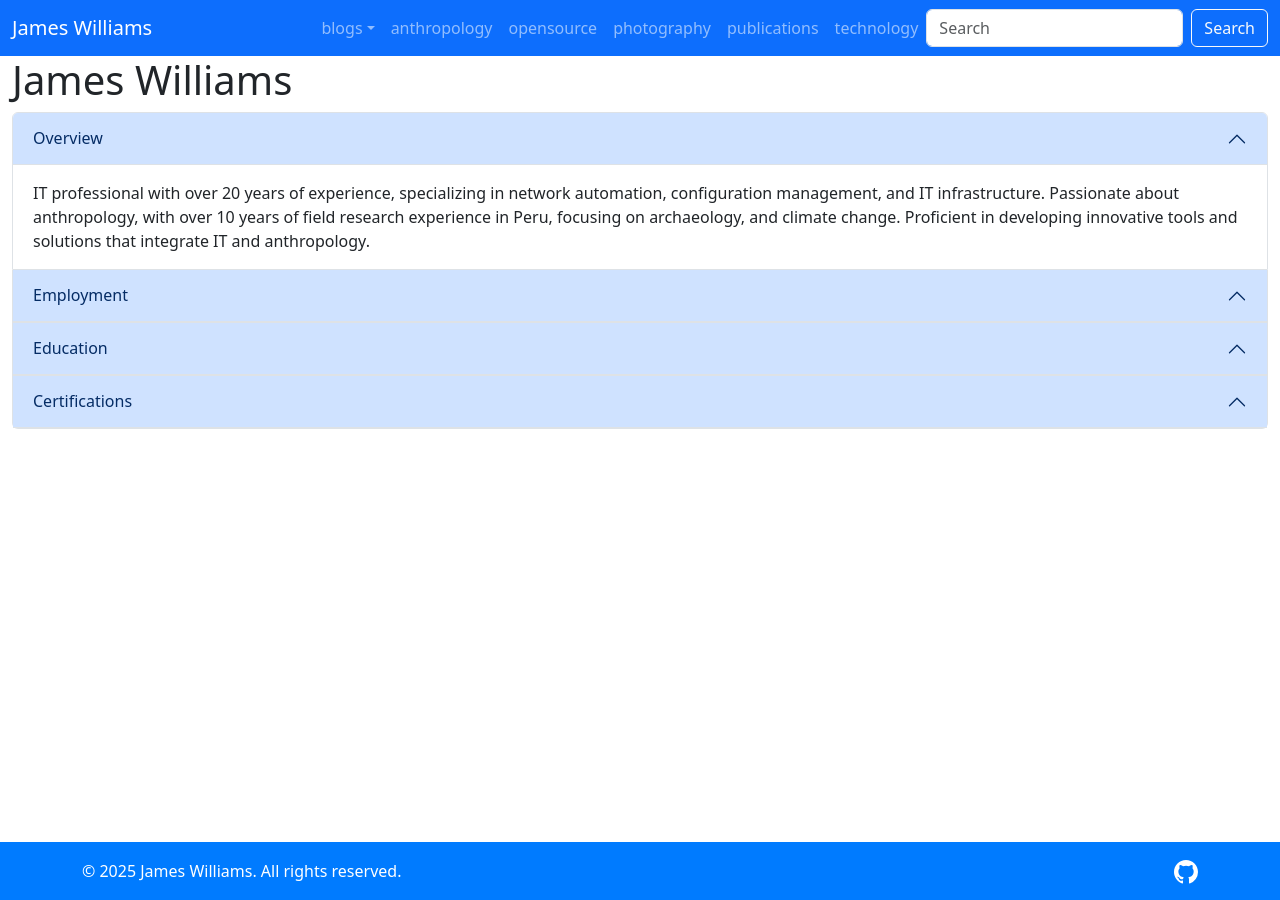
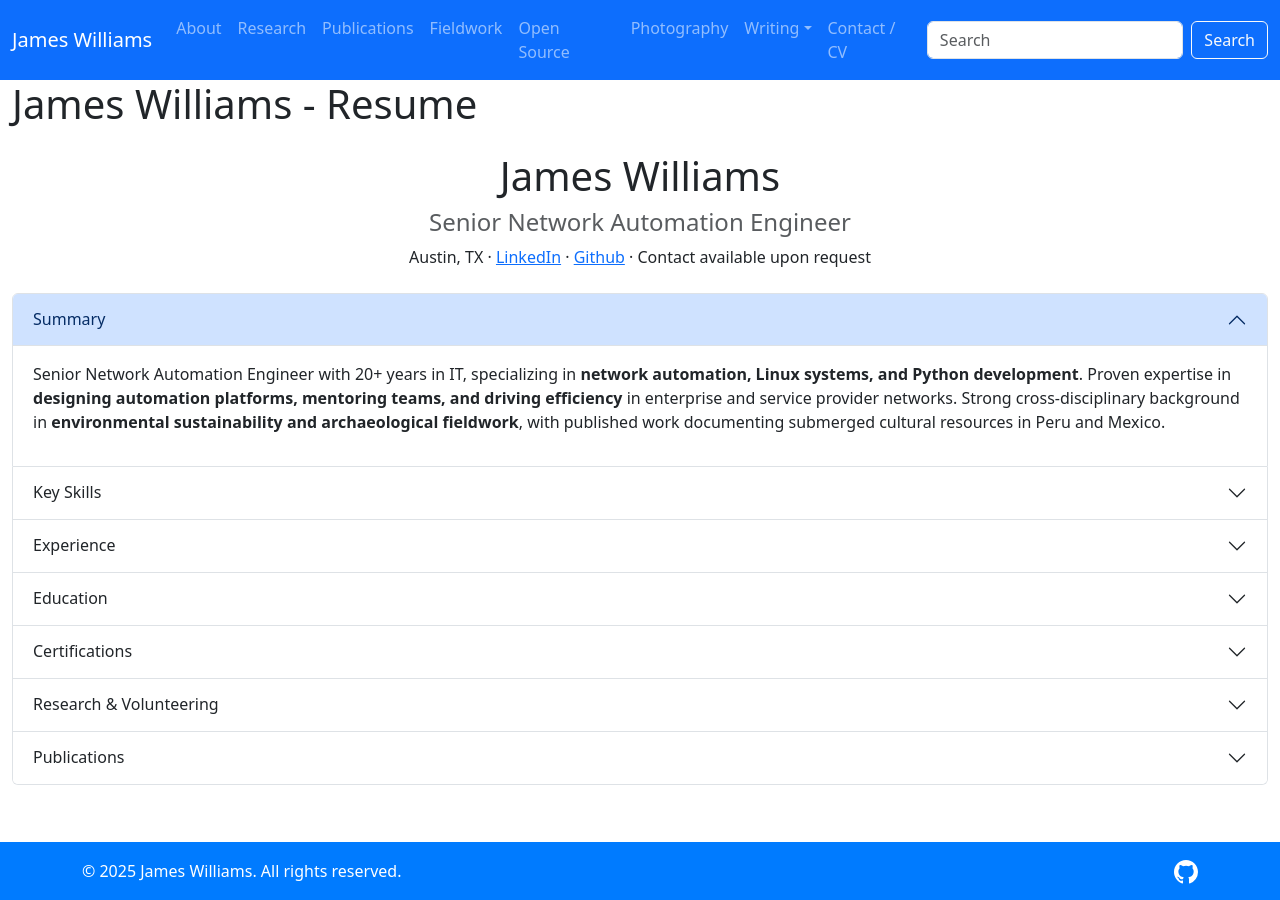
Before and after one commit to jtdub/jtdub.com, a Jekyll site: the page built from resume/index.html, in a window 1280 px wide. Built offline with Jekyll 4.4.1, drawn with Linux system fonts in a browser that asks for light colours; nearby versions of some CDN libraries.

Commit message:
addresses #53

```diff
--- a/_data/resume.yml
+++ b/_data/resume.yml
@@ -1,123 +1,102 @@
 ---
 summary: |
-  IT professional with over 20 years of experience, specializing in network automation,
-  configuration management, and IT infrastructure. Passionate about anthropology, with
-  over 10 years of field research experience in Peru, focusing on archaeology, and
-  climate change. Proficient in developing innovative tools and solutions that integrate
-  IT and anthropology.
+  Senior Network Automation Engineer with 20+ years in IT, specializing in **network automation, Linux systems, and Python development**. Proven expertise in **designing automation platforms, mentoring teams, and driving efficiency** in enterprise and service provider networks. Strong cross-disciplinary background in **environmental sustainability and archaeological fieldwork**, with published work documenting submerged cultural resources in Peru and Mexico.
+
 contact:
   - name: LinkedIn
     url: https://www.linkedin.com/in/jtdub/
   - name: Github
     url: https://www.github.com/jtdub/
+
+skills:
+  - category: "Automation & Networking"
+    items: ["Ansible", "Nautobot", "Itential", "BGP", "MPLS", "IaC"]
+  - category: "Programming"
+    items: ["Python", "Bash", "Perl", "Django REST"]
+  - category: "Systems"
+    items: ["Linux (RHEL)", "MySQL", "Nginx", "Apache", "VMware"]
+  - category: "DevOps & Cloud"
+    items: ["CI/CD", "Git", "HAProxy", "Load Balancing"]
+  - category: "Leadership"
+    items: ["Mentoring", "Agile", "Architecture Design"]
+
 experience:
   - employer: Network to Code
-    role: Senior Engineer, Network Automation
-    start: October, 2020
+    role: Senior Network Automation Engineer
+    start: "2020"
     end: Present
+    location: Remote
     description:
-      - Mentor junior engineers.
-      - Design and implementation of automation platforms that align with customer requirements and seamlessly integrate into existing business processes.
-      - Development of software solutions for both open-source and proprietary projects.
-      - Architecture and design of automation platforms.
+      - Mentor junior engineers and lead automation initiatives.
+      - Architect and deliver automation platforms integrating with business processes.
+      - Develop open-source and enterprise automation software.
   - employer: Rackspace
-    role: Network Engineer III, Design and Build
-    start: August, 2015
-    end: October, 2020
+    role: Network Engineer III & II
+    start: "2013"
+    end: "2020"
+    location: Remote/San Antonio
     description:
-      - Design and implementation of greenfield and brownfield data center and service provider networks.
-      - Development of software solutions using Python and Ruby.
-      - Automate the detection and remediation of configuration compliance tasks across the global network.
-  - employer: Rackspace
-    role: Network Engineer II, Network Operations
-    start: August, 2013
-    end: August, 2015
+      - Designed and automated enterprise & service provider networks.
+      - Built Python & Ruby automation for configuration compliance and monitoring.
+      - Mitigated DDoS attacks and streamlined data center operations.
+  - employer: Various Organizations
+    role: Network Engineering & Systems Administration
+    start: "2001"
+    end: "2013"
+    location: Texas
     description:
-      - Mentoring and knowledge sharing with team members.
-      - Design and implementation of traffic engineering strategies.
-      - Identification and mitigation of DDoS attacks and network issues in data center environments.
-      - Development of software solutions using Python and Bash.
-      - Automation of software upgrades across the global fleet of network devices.
-  - employer: Rackspace
-    role: Linux Systems Administrator
-    start: April, 2012
-    end: August, 2013
-    description:
-      - Linux systems administration for enterprise customers across Europe and Asia Pacific regions.
-      - Automation of repetitive tasks using Bash and Perl.
-  - employer: Happy State Bank
-    role: Network Administrator Lead
-    start: "2009"
-    end: "2011"
-    description:
-      - Linux systems administration and maintenance.
-      - Design, implementation, and management of network engineering solutions.
-      - Design and implementation of virtualization architecture and solutions.
-      - Developing automation scripts for repetitive tasks using Bash and Perl.
-  - employer: First Data
-    role: Problem Support Technician
-    start: "2005"
-    end: "2009"
-    description:
-      - Providing technical support for ATM systems and networks.
-      - Developing automation scripts for repetitive tasks using Bash and Perl.
-  - employer: West Texas A&M University
-    role: Network Technician
-    start: "2002"
-    end: "2005"
-    description:
-      - Linux systems administration and maintenance.
-      - Design, implementation, and management of network engineering solutions.
-      - Developing automation scripts for repetitive tasks using Bash and Perl.
-  - employer: 1Source Technologies
-    role: Network Systems Analyst
-    start: "2001"
-    end: "2002"
-    description:
-      - Linux systems administration and maintenance.
-      - Providing technical support and troubleshooting for systems, networks, and applications.
-  - employer: ARNet
-    role: Broadband Network Technician
-    start: "2001"
-    end: "2001"
-    description:
-      - Providing technical support and troubleshooting for systems, networks, and applications.
-      - Installation and troubleshooting of xDSL circuits.
+      - Roles at Happy State Bank, First Data, West Texas A&M University, and others.
+      - Focus on Linux systems, automation with Bash/Perl, and enterprise network support.
+
 education:
   - school: Southern New Hampshire University
     start: "2022"
-    end: "Present"
-    major: BA, Anthropology
-    concentration: Environmental Sustainability
+    end: "Expected 2026"
+    major: B.A. Anthropology (Environmental Sustainability)
     gpa: "3.9"
-    activities:
-      - National Society of Success and Leadership
   - school: Amarillo College
-    start: "2001"
-    end: "2009"
-    major: AAS, Electronics Technology
-    concentration: Networking Technology
+    start: ""
+    end: ""
+    major: A.A.S. Electronics Technology
     gpa: ""
-    activities:
-      - Cisco Networking Academy
+
 certifications:
+  - vendor: IBM
+    cert: Generative AI & LLMs - Architecture and Data Prep
+    start: "2025"
+    end: ""
+    status: current
   - vendor: Cisco Systems
-    cert: Cisco Certified DevNet Associate
-    start: "2020"
-    end: "2023"
-    credential: CSCO10407758
-  - vendor: Cisco Systems
-    cert: Cisco Certified Network Professional (CCNP)
-    start: "2010"
-    end: "2020"
-    credential: CSCO10407758
-  - vendor: Cisco Systems
-    cert: Cisco Certified Design Professional (CCDP)
-    start: "2017"
-    end: "2020"
-    credential: CSCO10407758
-  - vendor: Redhat
-    cert: Redhat Certified Engineer (RHCE)
-    start: "2013"
-    end: "2016"
-    credential: "120-138-847"
+    cert: CCNA, CCNP, CCDP, DevNet Associate
+    start: ""
+    end: ""
+    status: expired
+  - vendor: Red Hat
+    cert: RHCE
+    start: ""
+    end: ""
+    status: expired
+
+research_volunteering:
+  - organization: Sibinacocha Watershed Project
+    role: Scientific Diver
+    description: Peru expeditions
+  - organization: Texas Stream Team
+    role: Water Quality Monitor
+    period: "2023–2024"
+  - organization: South Central Underwater Explorers & Water Explorers of Texas
+    role: Board Member
+
+publications:
+  - title: "Diving in Peru: The Recovery of a Submerged Pre-Incan Pot"
+    authors: "Williams, James"
+    year: "2020"
+    journal: "Quest: The Journal of Global Underwater Explorers"
+    volume: "21(2)"
+    pages: "31–34"
+  - title: "Cueva El Tule"
+    authors: "Williams, James, with Peter Sprouse and Jessica Gordan"
+    year: "2019"
+    journal: "Association of Mexican Cave Studies Activities Newsletter"
+    volume: "42"
+    pages: "23–29"
--- a/_includes/header.html
+++ b/_includes/header.html
@@ -23,30 +23,33 @@
               </button>
               <div class="collapse navbar-collapse" id="navbarNav">
                 <ul class="navbar-nav ms-auto">
+                  <li class="nav-item">
+                    <a class="nav-link" href="/about/">About</a>
+                  </li>
+                  <li class="nav-item">
+                    <a class="nav-link" href="/research/">Research</a>
+                  </li>
+                  <li class="nav-item">
+                    <a class="nav-link" href="/publications/">Publications</a>
+                  </li>
+                  <li class="nav-item">
+                    <a class="nav-link" href="/fieldwork/">Fieldwork</a>
+                  </li>
+                  <li class="nav-item">
+                    <a class="nav-link" href="/opensource/">Open Source</a>
+                  </li>
+                  <li class="nav-item">
+                    <a class="nav-link" href="/photography/">Photography</a>
+                  </li>
                   <li class="nav-item dropdown">
-                    <a class="nav-link dropdown-toggle" data-bs-toggle="dropdown" href="#" role="button" aria-expanded="false">blogs</a>
+                    <a class="nav-link dropdown-toggle" data-bs-toggle="dropdown" href="#" role="button" aria-expanded="false">Writing</a>
                     <ul class="dropdown-menu">
-                      <li><a class="dropdown-item" href="/jtdub.com/">jtdub.com</a></li>
-                      <li><a class="dropdown-item" href="/packetgeek.net/">packetgeek.net</a></li>
-                      <li><a class="dropdown-item" href="/tags/">posts by tag</a></li>
-                      <li><a class="dropdown-item" href="/study/">posts by study notes</a></li>
-                      <li><a class="dropdown-item" href="/external/">external blog posts</a></li>
+                      <li><a class="dropdown-item" href="/technology/">Technology</a></li>
+                      <li><a class="dropdown-item" href="/writing/essays/">Essays</a></li>
                     </ul>
                   </li>
                   <li class="nav-item">
-                    <a class="nav-link" href="/anthropology/">anthropology</a>
-                  </li>
-                  <li class="nav-item">
-                    <a class="nav-link" href="/opensource/">opensource</a>
-                  </li>
-                  <li class="nav-item">
-                    <a class="nav-link" href="/photography/">photography</a>
-                  </li>
-                  <li class="nav-item">
-                    <a class="nav-link" href="/publications/">publications</a>
-                  </li>
-                  <li class="nav-item">
-                    <a class="nav-link" href="/technology/">technology</a>
+                    <a class="nav-link" href="/contact/">Contact / CV</a>
                   </li>
                 </ul>
                 <form class="d-flex" id="search-form" action="/search/" method="get">
--- /dev/null
+++ b/about/index.html
@@ -0,0 +1,12 @@
+---
+layout: default
+title: About
+permalink: /about/
+---
+
+<div class="container mt-5">
+    <h1>About</h1>
+    <p>Experienced Network Automation Engineer, Linux Systems Administrator, and Python Developer with over 20 years in IT infrastructure, network engineering, and automation. Skilled in designing and deploying automation platforms, mentoring teams, and building innovative solutions for complex environments.</p>
+
+    <p>In addition to my technical career, I contribute to environmental and cultural research as a Water Quality Monitor, Scientific Diver, and Avocational Anthropologist, with published work in archaeology and field experience on international expeditions. Currently pursuing a B.A. in Anthropology with a concentration in Environmental Sustainability.</p>
+</div>
--- a/resume/index.html
+++ b/resume/index.html
@@ -1,92 +1,152 @@
 ---
 layout: default
-title: James Williams
+title: James Williams - Resume
 permalink: /resume/
 ---
+
+<div class="container mt-4">
+    <div class="text-center mb-4">
+        <h1>James Williams</h1>
+        <h4 class="text-muted">Senior Network Automation Engineer</h4>
+        <p>Austin, TX ·
+        {% for contact in site.data.resume.contact %}
+            <a href="{{ contact.url }}" target="_blank">{{ contact.name }}</a>{% unless forloop.last %} · {% endunless %}
+        {% endfor %}
+         · Contact available upon request</p>
+    </div>
+</div>
+
 <div class="accordion" id="ResumeAccordion">
     <div class="accordion-item">
         <h2 class="accordion-header">
             <button class="accordion-button" type="button" data-bs-toggle="collapse" data-bs-target="#collapseOne"
                 aria-expanded="true" aria-controls="collapseOne">
-                Overview
+                Summary
             </button>
         </h2>
-
         <div id="collapseOne" class="accordion-collapse collapse show">
             <div class="accordion-body">
-                {{ site.data.resume.summary }}
+                {{ site.data.resume.summary | markdownify }}
             </div>
         </div>
+    </div>
 
-    </div>
     <div class="accordion-item">
         <h2 class="accordion-header">
-            <button class="accordion-button" type="button" data-bs-toggle="collapse" data-bs-target="#collapseTwo"
-                aria-expanded="true" aria-controls="collapseTwo">
-                Employment
+            <button class="accordion-button collapsed" type="button" data-bs-toggle="collapse" data-bs-target="#collapseSkills"
+                aria-expanded="false" aria-controls="collapseSkills">
+                Key Skills
             </button>
         </h2>
+        <div id="collapseSkills" class="accordion-collapse collapse">
+            <div class="accordion-body">
+                {% for skill_category in site.data.resume.skills %}
+                <div class="mb-3">
+                    <strong>{{ skill_category.category }}:</strong>
+                    {% for skill in skill_category.items %}{{ skill }}{% unless forloop.last %}, {% endunless %}{% endfor %}
+                </div>
+                {% endfor %}
+            </div>
+        </div>
+    </div>
 
+    <div class="accordion-item">
+        <h2 class="accordion-header">
+            <button class="accordion-button collapsed" type="button" data-bs-toggle="collapse" data-bs-target="#collapseTwo"
+                aria-expanded="false" aria-controls="collapseTwo">
+                Experience
+            </button>
+        </h2>
         <div id="collapseTwo" class="accordion-collapse collapse">
             <div class="accordion-body">
             {% for job in site.data.resume.experience %}
-            <h2>{{ job.employer }}</h2>
-            <div>{{ job.start }} - {{ job.end }}</div>
-            <div><strong>{{ job.role }}</strong></div>
-            <ul>
-            {%   for item in job.description %}
-                <li>{{ item }}</li>
-            {%   endfor %}
-            </ul>
+            <div class="mb-4">
+                <h5>{{ job.employer }}</h5>
+                <div class="text-muted">{{ job.role }} | {{ job.location }} | {{ job.start }}–{{ job.end }}</div>
+                <ul class="mt-2">
+                {%   for item in job.description %}
+                    <li>{{ item }}</li>
+                {%   endfor %}
+                </ul>
+            </div>
             {% endfor %}
             </div>
         </div>
+    </div>
 
-    </div>
     <div class="accordion-item">
         <h2 class="accordion-header">
-            <button class="accordion-button" type="button" data-bs-toggle="collapse" data-bs-target="#collapseThree"
-                aria-expanded="true" aria-controls="collapseThree">
+            <button class="accordion-button collapsed" type="button" data-bs-toggle="collapse" data-bs-target="#collapseThree"
+                aria-expanded="false" aria-controls="collapseThree">
                 Education
             </button>
         </h2>
-
         <div id="collapseThree" class="accordion-collapse collapse">
             <div class="accordion-body">
                 {% for school in site.data.resume.education %}
-                <h2>{{ school.school }}</h2>
-                <div>{{ school.start }} - {{ school.end }}{% if school.gpa %}, GPA: {{ school.gpa }}{% endif %}</div>
-                <div>Major: <strong>{{ school.major }}</strong></div>
-                <div>Concentration: <strong>{{ school.concentration }}</strong></div>
-                <div>Activities and Societies</div>
-                <ul>
-                {% for activity in school.activities %}
-                    <li>{{ activity }}</li>
-                {% endfor %}
-                </ul>
+                <div class="mb-3">
+                    <h5>{{ school.major }}</h5>
+                    <div class="text-muted">{{ school.school }}{% if school.end %} ({{ school.end }}){% endif %}{% if school.gpa %}, GPA {{ school.gpa }}{% endif %}</div>
+                </div>
                 {% endfor %}
             </div>
         </div>
+    </div>
 
-    </div>
     <div class="accordion-item">
         <h2 class="accordion-header">
-            <button class="accordion-button" type="button" data-bs-toggle="collapse" data-bs-target="#collapseFour"
-                aria-expanded="true" aria-controls="collapseFour">
+            <button class="accordion-button collapsed" type="button" data-bs-toggle="collapse" data-bs-target="#collapseFour"
+                aria-expanded="false" aria-controls="collapseFour">
                 Certifications
             </button>
         </h2>
-
         <div id="collapseFour" class="accordion-collapse collapse">
             <div class="accordion-body">
                 {% for certification in site.data.resume.certifications %}
-                <h2>{{ certification.cert }}</h2>
-                <div>{{ certification.start }} - {{ certification.end }}</div>
-                <div>Vendor: <strong>{{ certification.vendor }}</strong></div>
-                <div>Credential ID: {{ certification.credential }}</div>
+                <div class="mb-3">
+                    <h6>{{ certification.vendor }} – {{ certification.cert }}</h6>
+                    {% if certification.start %}<div class="text-muted">({{ certification.start }}{% if certification.status %}, {{ certification.status }}{% endif %})</div>{% endif %}
+                </div>
                 {% endfor %}
             </div>
         </div>
+    </div>
 
+    <div class="accordion-item">
+        <h2 class="accordion-header">
+            <button class="accordion-button collapsed" type="button" data-bs-toggle="collapse" data-bs-target="#collapseResearch"
+                aria-expanded="false" aria-controls="collapseResearch">
+                Research & Volunteering
+            </button>
+        </h2>
+        <div id="collapseResearch" class="accordion-collapse collapse">
+            <div class="accordion-body">
+                {% for activity in site.data.resume.research_volunteering %}
+                <div class="mb-2">
+                    <strong>{{ activity.role }}</strong> – {{ activity.organization }}
+                    {% if activity.description %} ({{ activity.description }}){% endif %}
+                    {% if activity.period %}<div class="text-muted">{{ activity.period }}</div>{% endif %}
+                </div>
+                {% endfor %}
+            </div>
+        </div>
+    </div>
+
+    <div class="accordion-item">
+        <h2 class="accordion-header">
+            <button class="accordion-button collapsed" type="button" data-bs-toggle="collapse" data-bs-target="#collapsePublications"
+                aria-expanded="false" aria-controls="collapsePublications">
+                Publications
+            </button>
+        </h2>
+        <div id="collapsePublications" class="accordion-collapse collapse">
+            <div class="accordion-body">
+                {% for publication in site.data.resume.publications %}
+                <div class="mb-3">
+                    <strong>{{ publication.authors }}.</strong> {{ publication.year }}. <em>{{ publication.title }}.</em> {{ publication.journal }} {{ publication.volume }}:{{ publication.pages }}.
+                </div>
+                {% endfor %}
+            </div>
+        </div>
     </div>
 </div>
```
Also changed, not shown: contact/index.html (added, +19 -0 lines), fieldwork/index.html (added, +10 -0 lines), research/index.html (added, +19 -0 lines), writing/essays/index.html (added, +18 -0 lines), writing/index.html (added, +19 -0 lines).
